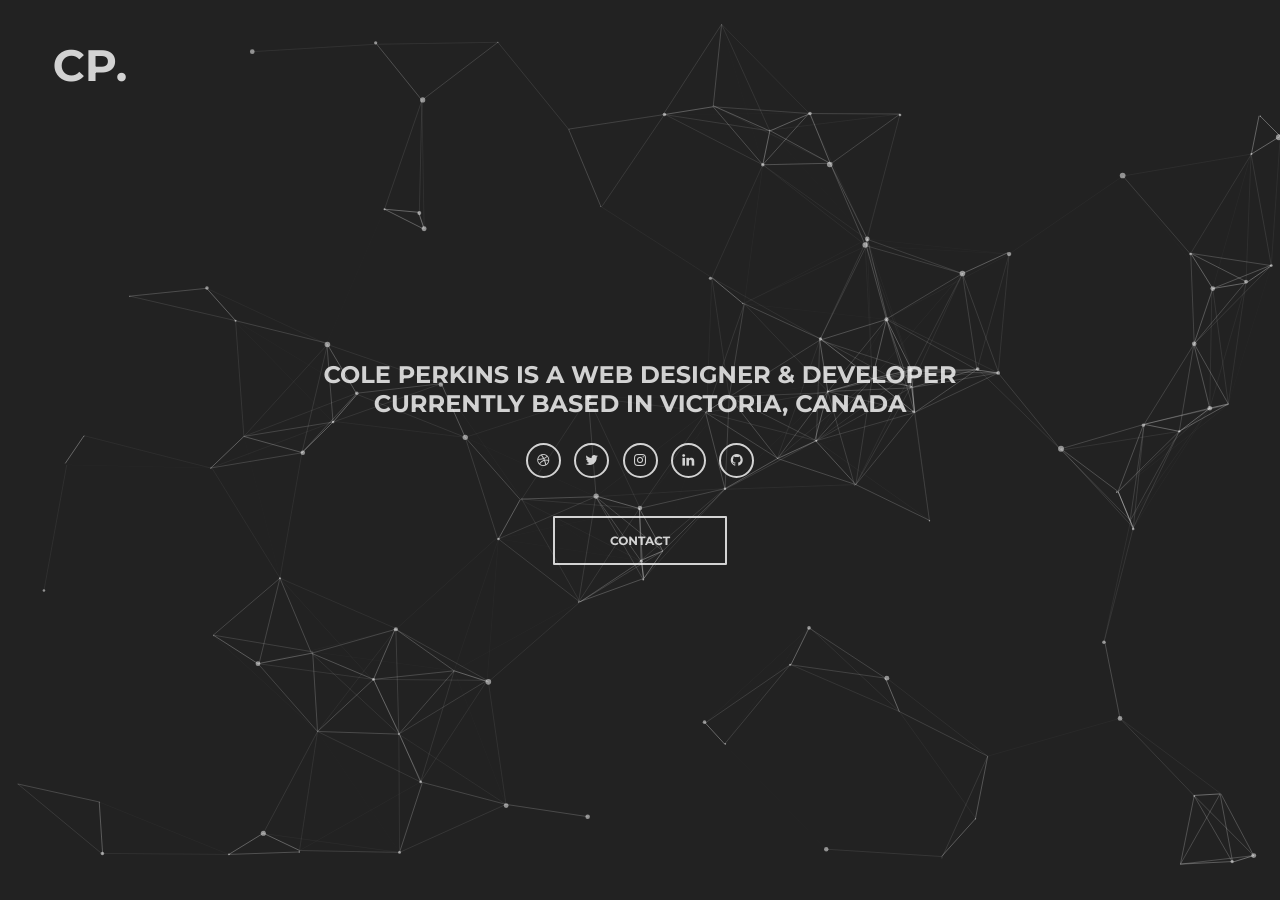
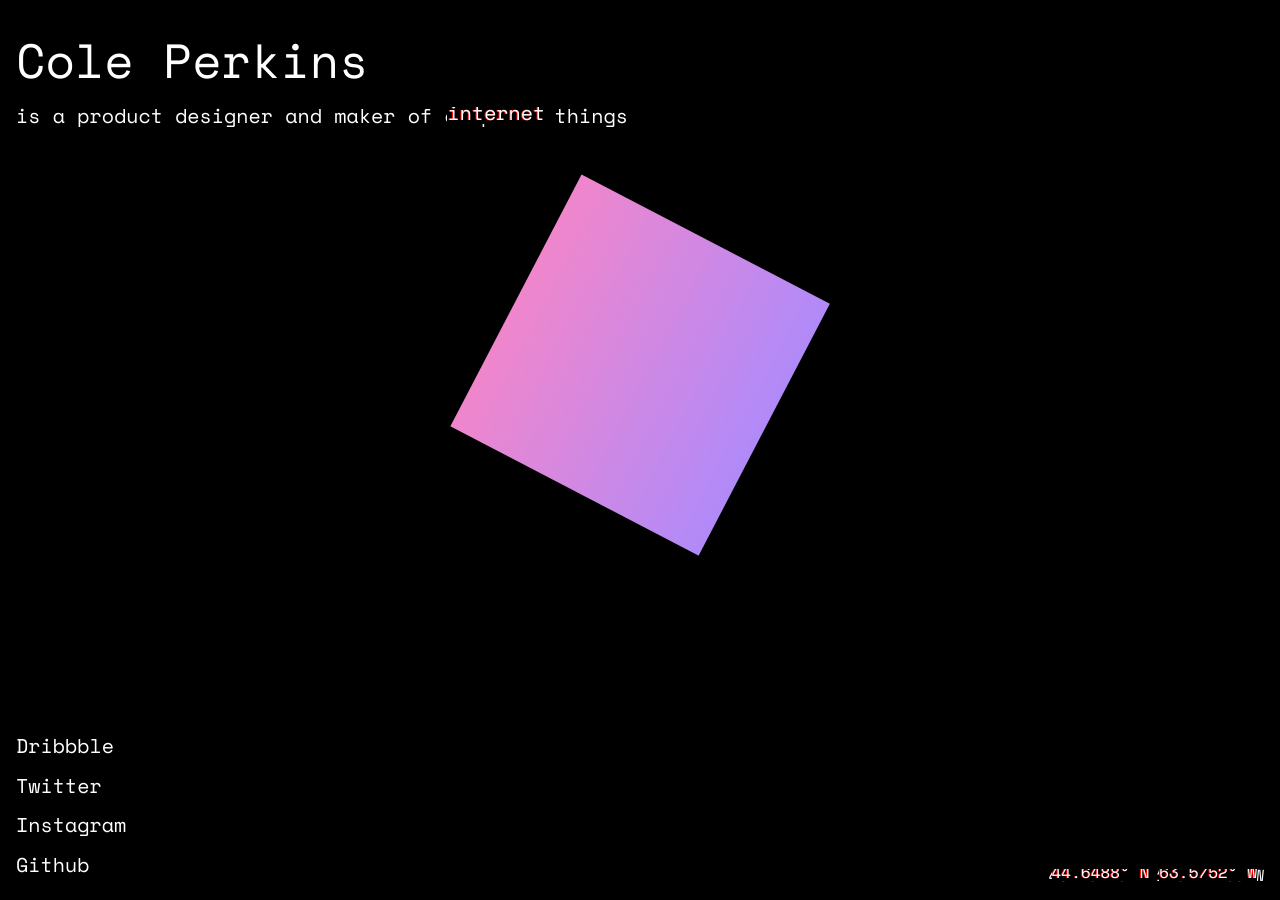
Before and after one commit to colesperks/colesperks.github.io, a Jekyll site: the page built from index.html, in a window 1280 px wide. Built offline with Jekyll 4.4.1, drawn with Linux system fonts in a browser that asks for light colours; nearby versions of some CDN libraries.

Commit message:
new site design

```diff
--- a/_includes/footer.html
+++ b/_includes/footer.html
@@ -1,38 +1,23 @@
 <footer class="site-footer">
-
-  <!-- <div class="wrapper">
-
-    <h2 class="footer-heading">{{ site.title }}</h2>
-
-    <div class="footer-col-wrapper">
-      <div class="footer-col footer-col-1">
-        <ul class="contact-list">
-          <li>{{ site.title }}</li>
-          <li><a href="mailto:{{ site.email }}">{{ site.email }}</a></li>
-        </ul>
-      </div>
-
-      <div class="footer-col footer-col-2">
-        <ul class="social-media-list">
-          {% if site.github_username %}
-          <li>
-            {% include icon-github.html username=site.github_username %}
-          </li>
-          {% endif %}
-
-          {% if site.twitter_username %}
-          <li>
-            {% include icon-twitter.html username=site.twitter_username %}
-          </li>
-          {% endif %}
-        </ul>
-      </div>
-
-      <div class="footer-col footer-col-3">
-        <p>{{ site.description }}</p>
-      </div>
-    </div>
-
+  <div class="">
+    <ul class="list pl0">
+      <li class="pv2">
+        <a href="https://dribbble.com/colesperks" target="_blank" class="f4 link dim white glitch" >Dribbble</a>
+      </li>
+      <li class="pv2">
+        <a href="https://twitter.com/colesperks" target="_blank" class="f4 link dim white glitch" >Twitter</a>
+      </li>
+      <li class="pv2">
+        <a href="https://www.instagram.com/colesperks/" target="_blank" class="f4 link dim white glitch" >Instagram</a>
+      </li>
+      <li class="pv2">
+        <a href="https://github.com/colesperks" target="_blank" class="f4 link dim white glitch" >Github</a>
+      </li>
+    </ul>
   </div>
- -->
+  <div class="relative">
+    <p class="absolute co-ords">
+      <span class="db di-ns glitch" data-text="44.6488° N">48°25′43″N </span> <span class="glitch" data-text=" 63.5752° W">123°21′56″W<span>
+    </p>
+  </div>
 </footer>
--- a/_includes/head.html
+++ b/_includes/head.html
@@ -5,14 +5,12 @@
   <title>{% if page.title %}{{ page.title }}{% else %}{{ site.title }}{% endif %}</title>
   <meta name="description" content="{% if page.excerpt %}{{ page.excerpt | strip_html | strip_newlines | truncate: 160 }}{% else %}{{ site.description }}{% endif %}">
 
+  <link rel="stylesheet" href="https://unpkg.com/tachyons@4.6.1/css/tachyons.min.css"/>
   <link rel="stylesheet" href="{{ "/css/main.css" | prepend: site.baseurl }}">
   <link rel="canonical" href="{{ page.url | replace:'index.html','' | prepend: site.baseurl | prepend: site.url }}">
   <link rel="alternate" type="application/rss+xml" title="{{ site.title }}" href="{{ "/feed.xml" | prepend: site.baseurl | prepend: site.url }}">
   <link rel="shortcut icon" href="http://www.coleperkins.com/favicon.ico?v=2" />
   <link rel="shortcut icon" href="favicon.ico"/>
 
-<script src="https://cdn.jsdelivr.net/particles.js/2.0.0/particles.min.js"></script> <!-- stats.js lib --> </script>
-<script src="js/app.js"></script>
-
-
+  <script src="js/app.js"></script>
 </head>
--- a/_layouts/default.html
+++ b/_layouts/default.html
@@ -3,11 +3,11 @@
 
   {% include head.html %}
 
-  <body>
+  <body class="Site mh3 bg-black white">
 
     {% include header.html %}
 
-    <div class="page-content">
+    <div class="page-content Site-content">
       <div class="wrapper">
         {{ content }}
       </div>
--- a/css/main.scss
+++ b/css/main.scss
@@ -3,296 +3,127 @@
 ---
 @charset "utf-8";
 
-// Google Font - Montserrat
-@import url(https://fonts.googleapis.com/css?family=Montserrat:400,700);
+// Google Font - Space Mono
+@import url('https://fonts.googleapis.com/css?family=Space+Mono');
 //
-//Font Awesome
-@import url('//maxcdn.bootstrapcdn.com/font-awesome/4.3.0/css/font-awesome.min.css');
 
 
+$main-font:'Space Mono', courier, monospace;
 
-// Our variables
-$base-font-family: "Helvetica Neue", Helvetica, Arial, sans-serif;
-$base-font-size:   16px;
-$base-font-weight: 400;
-$small-font-size:  $base-font-size * 0.875;
-$base-line-height: 1.5;
+body {
+  -webkit-font-smoothing: antialiased;
+  -moz-osx-font-smoothing: grayscale;
+}
 
-$spacing-unit:     30px;
+.Site {
+  display: flex;
+  min-height: 100vh;
+  flex-direction: column;
+}
 
-$text-color:       #111;
-$background-color: #fdfdfd;
-$brand-color:      #2a7ae2;
+.Site-content {
+  flex: 1;
+}
 
-$grey-color:       #828282;
-$grey-color-light: lighten($grey-color, 40%);
-$grey-color-dark:  darken($grey-color, 25%);
+.co-ords {
+  bottom:0;
+  right: 0;
+}
 
-// Width of the content area
-$content-width:    800px;
+h1,h2,h3,h4,h5,p,a {
+  font-family: $main-font;
+  font-weight: normal;
+}
 
-$on-palm:          600px;
-$on-laptop:        800px;
+.mw-300 {
+  max-width: 280px;
+  margin: auto;
+}
 
-// Colors
-$black: #222222;
-$white:  rgba(255, 255, 255, 0.8);
+/*****************
+Animation
+*****************/
+.square {
+  -webkit-animation: rotation 60s infinite linear;
+  -moz-animation: rotation 60s infinite linear;
+  -o-animation: rotation 60s infinite linear;
+  animation: rotation 60s infinite linear;
+  transform-origin: 50% 50%;
+  -webkit-transform-origin: 50% 50%;
+  -moz-transform-origin: 50% 50%;
+  background-image: linear-gradient(-90deg, #B28AF8 2%, #F086CC 100%);
 
+    &:hover {
+      -webkit-animation: rotation 0.3s infinite linear;
+      -moz-animation: rotation 0.3s infinite linear;
+      -o-animation: rotation 0.3s infinite linear;
+      animation: rotation 0.3s infinite linear;
 
-// Use media queries like this:
-// @include media-query($on-palm) {
-//     .wrapper {
-//         padding-right: $spacing-unit / 2;
-//         padding-left: $spacing-unit / 2;
-//     }
-// }
-@mixin media-query($device) {
-    @media screen and (max-width: $device) {
-        @content;
     }
 }
 
-/* =============================================================================
-   My CSS
-   ========================================================================== */
-
-/* ---- base ---- */
-* {
-  box-sizing: border-box;
+@-webkit-keyframes rotation {
+    from {-webkit-transform: rotate(0deg);}
+    to   {-webkit-transform: rotate(359deg);}
 }
-
-html,body{
-  width:100vw;
-  height:100vh;
-  background:#111;
+@-moz-keyframes rotation {
+    from {-moz-transform: rotate(0deg);}
+    to   {-moz-transform: rotate(359deg);}
 }
-
-canvas{
-  display:block;
-  vertical-align:bottom;
+@-o-keyframes rotation {
+    from {-o-transform: rotate(0deg);}
+    to   {-o-transform: rotate(359deg);}
+}
+@keyframes rotation {
+    from {transform: rotate(0deg);}
+    to   {transform: rotate(359deg);}
 }
 
 
-/* ---- stats.js ---- */
+// Glitch Animation
 
-.count-particles{
-  background: #000022;
-  position: absolute;
-  top: 48px;
-  left: 0;
-  width: 80px;
-  color: #13E8E9;
-  font-size: .8em;
-  text-align: left;
-  text-indent: 4px;
-  line-height: 14px;
-  padding-bottom: 2px;
-  font-family: Helvetica, Arial, sans-serif;
-  font-weight: bold;
+.glitch{
+  color:white;
+  position:relative;
+}
+@keyframes noise-anim{
+  $steps:20;
+  @for $i from 0 through $steps{
+    #{percentage($i*(1/$steps))}{
+      clip:rect(random(100)+px,9999px,random(100)+px,0);
+    }
+  }
+}
+.glitch:after{
+  content:attr(data-text);
+  position:absolute;
+  left:3px;
+  text-shadow:-1px 0 red;
+  top:0;
+  color:white;
+  background:black;
+  overflow:hidden;
+  clip:rect(0,900px,0,0);
+  animation:noise-anim 2s infinite linear alternate-reverse;
 }
 
-.js-count-particles{
-  font-size: 1.1em;
-}
-
-#stats,
-.count-particles{
-  -webkit-user-select: none;
-  margin-top: 5px;
-  margin-left: 5px;
-}
-
-#stats{
-  border-radius: 3px 3px 0 0;
-  overflow: hidden;
-}
-
-.count-particles{
-  border-radius: 0 0 3px 3px;
-}
-
-
-/* ---- particles.js container ---- */
-
-#particles-js{
-   z-index: 4;
-  height: 100%;
-  height: 100vh;
-  background: $black;
-
-}
-
-/* ---- reset ---- */
-
-body {
-  margin: 0;
-  font:normal 75% Arial, Helvetica, sans-serif;
-}
-
-canvas {
-  display: block;
-  vertical-align: bottom;
-}
-
-.content-section {
-  position: absolute;
-  z-index: 5;
-  top: 40%;
-  right: 0;
-  left: 0;
-  margin: 0  auto;
-}
-
-.content-text {
-  text-align: center;
-}
-
-
-.logo-section {
-  position: absolute;
-  z-index: 5;
-  top: 1%;
-  right: 0;
-  left: 1%;
-  margin: 0  auto;
-}
-
-.logo-text {
-  text-align: center;
-}
-
-
-.aa_of {
-  padding: 1rem;
-  color: #ffffff;
-  background: #583862;
-}
-
-
-
-
-
-
-
-
-
-
-/********************************************
-MY STYLES
-********************************************/
-
-//Fonts
-$main-font:'Montserrat', sans-serif;
-
-
-//Border
-$bdr: solid $white 2px;
-
-// Mixins
-
-@mixin border-radius($radius) {
-  -webkit-border-radius: $radius;
-     -moz-border-radius: $radius;
-      -ms-border-radius: $radius;
-          border-radius: $radius;
-}
-
-@mixin transition($args...) {
-  -webkit-transition: $args;
-  -moz-transition: $args;
-  -ms-transition: $args;
-  -o-transition: $args;
-  transition: $args;
-}
-
-
-h1,h2,h3,h4,h5,p,a {
-  font-family: $main-font;
-  color: $white;
-}
-
-.logo {
-  font-size: 44px;
-  margin-left:40px;
-}
-
-
-.intro-text {
-  width: 50%;
-  margin:auto;
-  margin-bottom: 10px;
-  font-size: 24px;
-}
-
-a, a:hover {
-  text-decoration: none;
-  @include transition( .4s ease)
-}
-
-.socialbtns, .socialbtns ul, .socialbtns li {
-  margin: 0;
-  padding: 5px;
-
-}
-
-.socialbtns li {
-    list-style: none outside none;
-    display: inline-block;
-}
-
-.socialbtns .fa {
-  @include border-radius(22px);
-  width: 35px;
-  height: 35px;
-  color: $white;
-  border: $bdr;
-  padding-top: 8px;
-}
-
-.socialbtns .fa {
-  font-size:14px;
-}
-
-.button {
-  margin-top: 40px;
-  a{
-    @include border-radius(1px);
-    color: $white;
-    font-size: 12px;
-    font-weight: 700;
-    padding: 15px 55px;
+@keyframes noise-anim-2{
+  $steps:20;
+  @for $i from 0 through $steps{
+    #{percentage($i*(1/$steps))}{
+      clip:rect(random(100)+px,9999px,random(100)+px,0);
+    }
   }
 }
-
-.button-hover a {
-  border: 2px solid $white;
-  &:hover {
-  color: $black;
-  background-color: $white;
-  }
+.glitch:before{
+  content:attr(data-text);
+  position:absolute;
+  left:-3px;
+  text-shadow:1px 0 blue;
+  top:0;
+  color:white;
+  background:black;
+  overflow:hidden;
+  clip:rect(0,900px,0,0);
+  animation:noise-anim-2 4s infinite linear alternate-reverse;
 }
-
-/* Small Devices, Tablets */
-@media only screen and (max-width : 768px) {
-  .logo {
-    font-size:40px;
-  }
-  .intro-text {
-    width: 80%;
-    font-size: 22px;
-  }
-}
-
-/* Extra Small Devices, Phones */
-  @media only screen and (max-width : 480px) {
-  .logo {
-    font-size:36px;
-  }
-  .intro-text {
-    width: 80%;
-    font-size: 20px;
-  }
-  .socialbtns, .socialbtns ul, .socialbtns li {
-    padding: 2px;
-  }
-}
--- a/index.html
+++ b/index.html
@@ -2,76 +2,28 @@
 layout: default
 ---
 
-<div class="home">
-  <div class="logo-section">
-    <div class="logo-txt">
-      <span class="logo-inner">
-        <header>
-          <h1 class="logo">CP.</h1>
-        </header>
-    </span>
+<h1 class="f2 f1-l mb3">Cole Perkins</h1>
+<h2   class="f4 ">is a product designer and maker of <span data-text="internet" class="glitch">computer</span> things</h2>
+
+<div class="mh5 mh7-l mt5 pt4-l">
+  <div class="tc mw-300 w-100 square">
+    <?xml version="1.0" encoding="UTF-8"?>
+    <svg width="100%" height="100%" viewBox="0 0 300 300" version="1.1" xmlns="http://www.w3.org/2000/svg" xmlns:xlink="http://www.w3.org/1999/xlink">
+    <!-- Generator: Sketch 41.2 (35397) - http://www.bohemiancoding.com/sketch -->
+    <defs></defs>
+    <g id="Page-1" stroke="none" stroke-width="1" fill="none" fill-rule="evenodd">
+        <rect id="Rectangle" fill="none" x="0" y="0" width="300" height="300"></rect>
+    </g>
+</svg>
   </div>
 </div>
 
 
-<div class="content-section">
-  <div class="content-text">
-    <span class="aa_inner">
-      <div class="site row">
-        <div class="container-fluid">
-          <div class="main-heading text-center">
-            <div class="">
-              <h3 class="intro-text">COLE PERKINS IS A WEB DESIGNER & DEVELOPER CURRENTLY BASED IN VICTORIA, CANADA</h3>
-            </div>
-            <div align="center" class="socialbtns">
-              <ul class="button-hover">
-                <li><a href="https://dribbble.com/colesperks" target="_blank" class=" fa fa-dribbble"></a></li>
-                <li><a href="https://twitter.com/colesperks" target="_blank" class="fa fa-twitter"></a></li>
-                <li><a href="https://www.instagram.com/colesperks/" target="_blank" class="fa fa-instagram"></a></li>
-                <li><a href="https://ca.linkedin.com/in/coleperkins" target="_blank" class="fa fa-linkedin"></a></li>
-                <li><a href="https://github.com/colesperks" target="_blank" class="fa fa-github"></a></li>
-              </ul>
-            </div>
-            <div class="buttton-container">
-              <div class="button button-hover">
-                <a href="mailto:coleperkins@outlook.com" >CONTACT</a>
-              </div>
-            </div>
-          </div>
-        </div>
-      </div>
-    </span>
-  </div>
-</div>
-
-<!-- particles.js container -->
-<div id="particles-js"></div>
-
 <!-- scripts -->
-<script src="../particles.js"></script>
 <script src="js/app.js"></script>
 
 <!-- stats.js -->
 <script src="js/lib/stats.js"></script>
-<script>
-  var count_particles, stats, update;
-  stats = new Stats;
-  stats.setMode(0);
-  stats.domElement.style.position = 'absolute';
-  stats.domElement.style.left = '0px';
-  stats.domElement.style.top = '0px';
-  document.body.appendChild(stats.domElement);
-  count_particles = document.querySelector('.js-count-particles');
-  update = function() {
-    stats.begin();
-    stats.end();
-    if (window.pJSDom[0].pJS.particles && window.pJSDom[0].pJS.particles.array) {
-      count_particles.innerText = window.pJSDom[0].pJS.particles.array.length;
-    }
-    requestAnimationFrame(update);
-  };
-  requestAnimationFrame(update);
-</script>
 
 <!-- Google Analytics: change UA-XXXXX-X to be your site's ID. -->
  <script>
```
